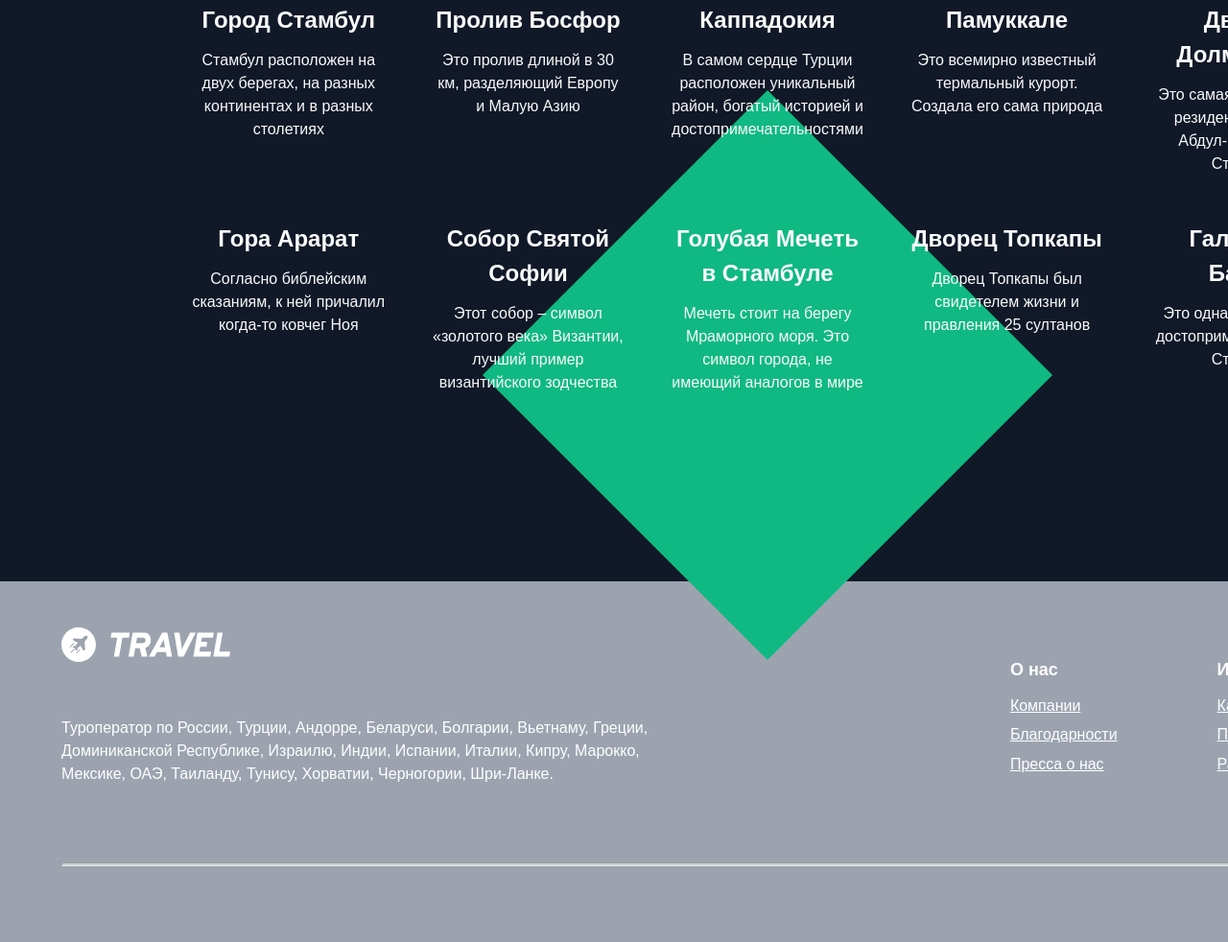
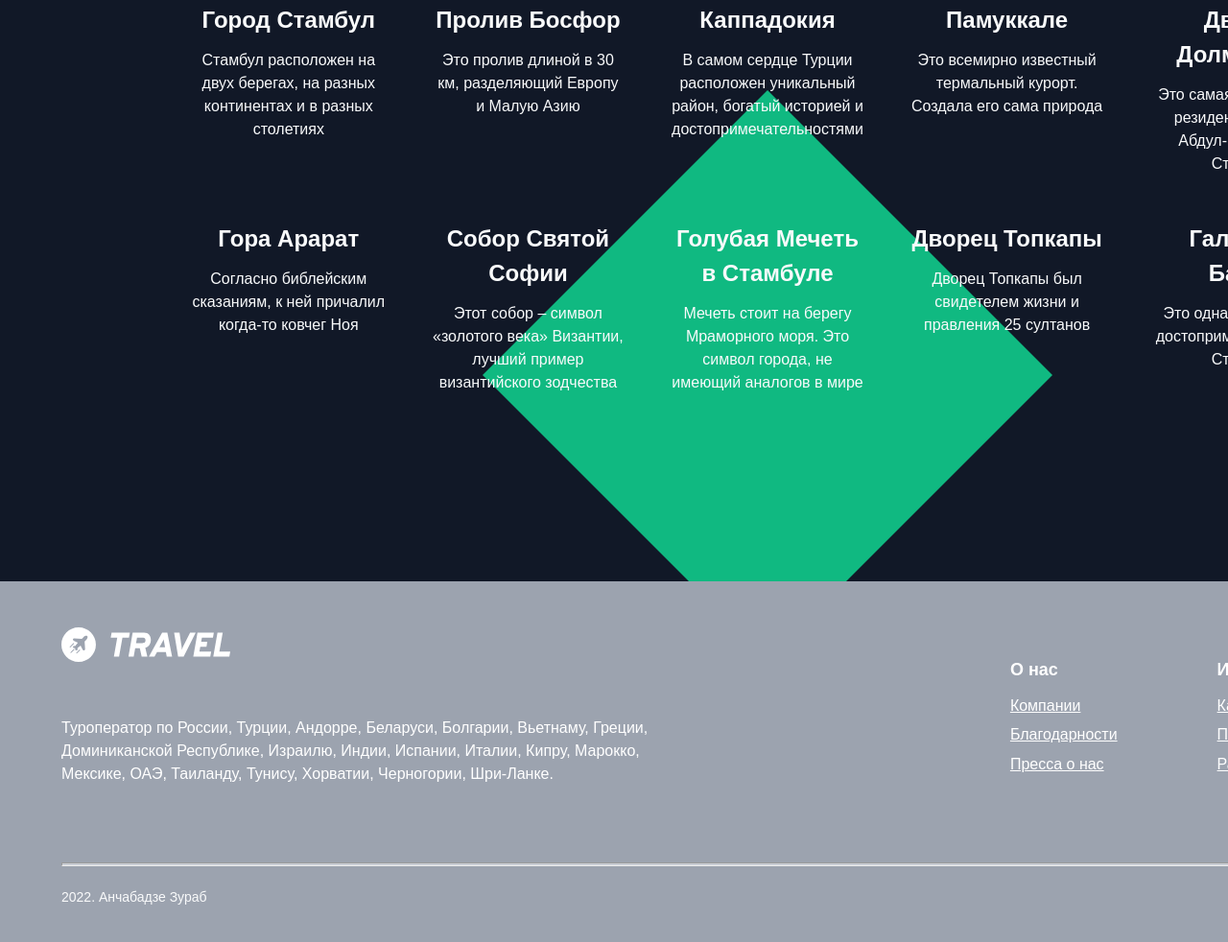
Before and after one commit to Anchabadze/Amazing-Turkey, a plain HTML site: page index.html in a window 1280 px wide. Shown: the part 2656-3638 px from the top of the page at 96% size. Drawn offline with Linux system fonts and the light colour scheme.

Commit message:
Footer finished

```diff
--- a/css/styles.css
+++ b/css/styles.css
@@ -334,6 +334,8 @@ html {
   /* Footer styles start */
 
   .footer {
+    position: relative;
+    z-index: 2;
     height: 346px;
     background-color: #9CA3AF;
     padding: 48px 64px;
@@ -395,7 +397,13 @@ html {
     width: 1472px;
     height: 2px;
     background: rgba(249, 250, 251, 0.5);
+    margin-bottom: 24px;
   }
 
+  .footer__copyright {
+    font-weight: 400;
+    font-size: 14px;
+    color: #F9FAFB;
+  }
 
    /* Footer styles end */
--- a/index.html
+++ b/index.html
@@ -234,6 +234,7 @@
 
     <hr class="footer__divider">
 
+    <p class="footer__copyright">2022. Анчабадзе Зураб</p>
   </footer>
   <!-- Footer end -->
 
```
